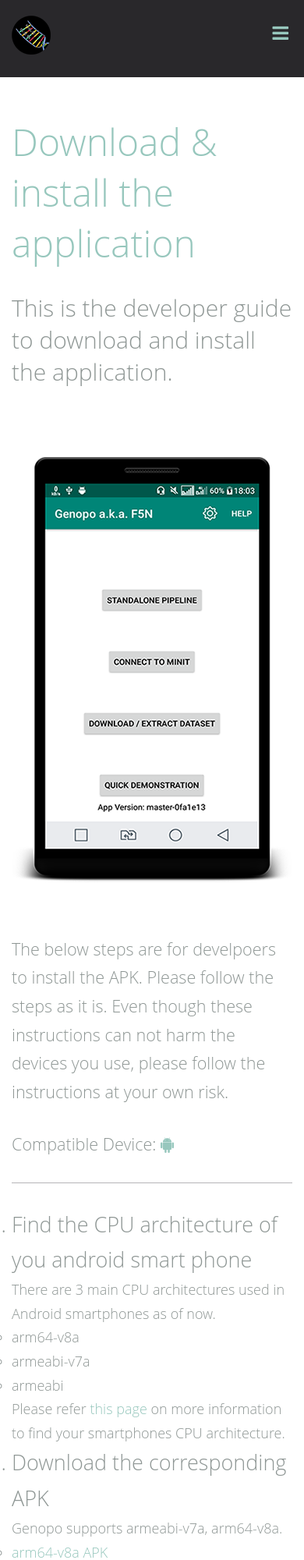
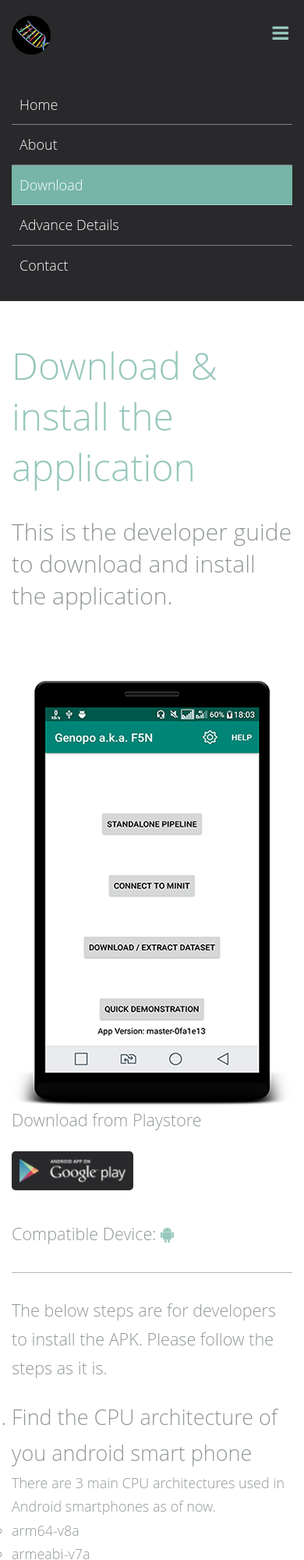
Before and after one commit to mobile-genomics/genopo, a plain HTML site: page download.html in a window 390 px wide. Shown: the top 2000 px of the page at 78% size. Drawn offline with Linux system fonts and the light colour scheme.

Commit message:
playstore link added, mobile-toggle to grid

```diff
--- a/download.html
+++ b/download.html
@@ -33,7 +33,7 @@
 						<li class="menu-item"><a href="index.html">Home</a></li>
 						<li class="menu-item"><a href="about.html">About</a></li>
 						<li class="menu-item current-menu-item"><a href="download.html">Download</a></li>
-						<li class="menu-item"><a href="support.html">Supplementary</a></li>
+						<li class="menu-item"><a href="support.html">Advance Details</a></li>
 						<li class="menu-item"><a href="contact.html">Contact</a></li>
 					</ul> <!-- .menu -->
 				</div> <!-- .main-navigation -->
@@ -54,16 +54,18 @@
 							<img src="images/f5n-gome-screen.png" alt="iPhones">
 						</div>
 						<div class="col-md-7">
-							<hr class="spacer">
 							<p style="font-size: 120%;">
-								The below steps are for develpoers to install the APK. Please follow the
-								steps as it is. Even though these instructions can not harm the devices
-								you use, please follow the instructions at your own risk.
+								Download from Playstore
 							</p>
-
+							<a href="https://play.google.com/store/apps/details?id=com.mobilegenomics.genopo"
+								class="button"><img src="images/google-play.png" alt=""></a>
 							<ul class="app-stat" style="font-size: 120%;">
 								<li>Compatible Device: <i class="fa fa-android"></i></li>
 							</ul>
+							<p style="font-size: 120%;">
+								The below steps are for developers to install the APK. Please follow the
+								steps as it is.
+							</p>
 
 							<ol>
 								<li style="font-size: 150%;">Find the CPU architecture of you android smart phone</li>
@@ -71,7 +73,6 @@
 								<ul>
 									<li>arm64-v8a</li>
 									<li>armeabi-v7a</li>
-									<li>armeabi</li>
 								</ul>
 								Please refer<a
 									href="https://www.howtogeek.com/339665/how-to-find-your-android-devices-info-for-correct-apk-downloads/">
@@ -110,7 +111,7 @@
 			<div class="container">
 				<div class="social-links">
 					<a href="https://github.com/SanojPunchihewa/f5n"><i class="fa fa-github"></i></a>
-					<a href="mailto:hiruna72@gmail.com?subject = Feedback&body = Message"><i
+					<a href="mailto:mobilegenomics@gmail.com?subject = Feedback&body = Message"><i
 							class="fa fa-envelope"></i></a>
 				</div>
 
--- a/style.css
+++ b/style.css
@@ -1195,13 +1195,13 @@
   .site-header .mobile-navigation {
     clear: both;
     padding-top: 30px;
-    display: none; }
+    display: grid;}
     @media screen and (min-width: 991px) {
       .site-header .mobile-navigation {
         display: none !important; } }
     .site-header .mobile-navigation .menu {
       list-style: none;
-      background: #97c7bd; }
+      background: none; }
     .site-header .mobile-navigation .menu-item {
       padding: 10px;
       border-bottom: 1px solid rgba(255, 255, 255, 0.4);
```
Also changed, not shown: about.html (+2 -2 lines), contact.html (+2 -2 lines), index.html (+4 -4 lines), support.html (+2 -2 lines).
